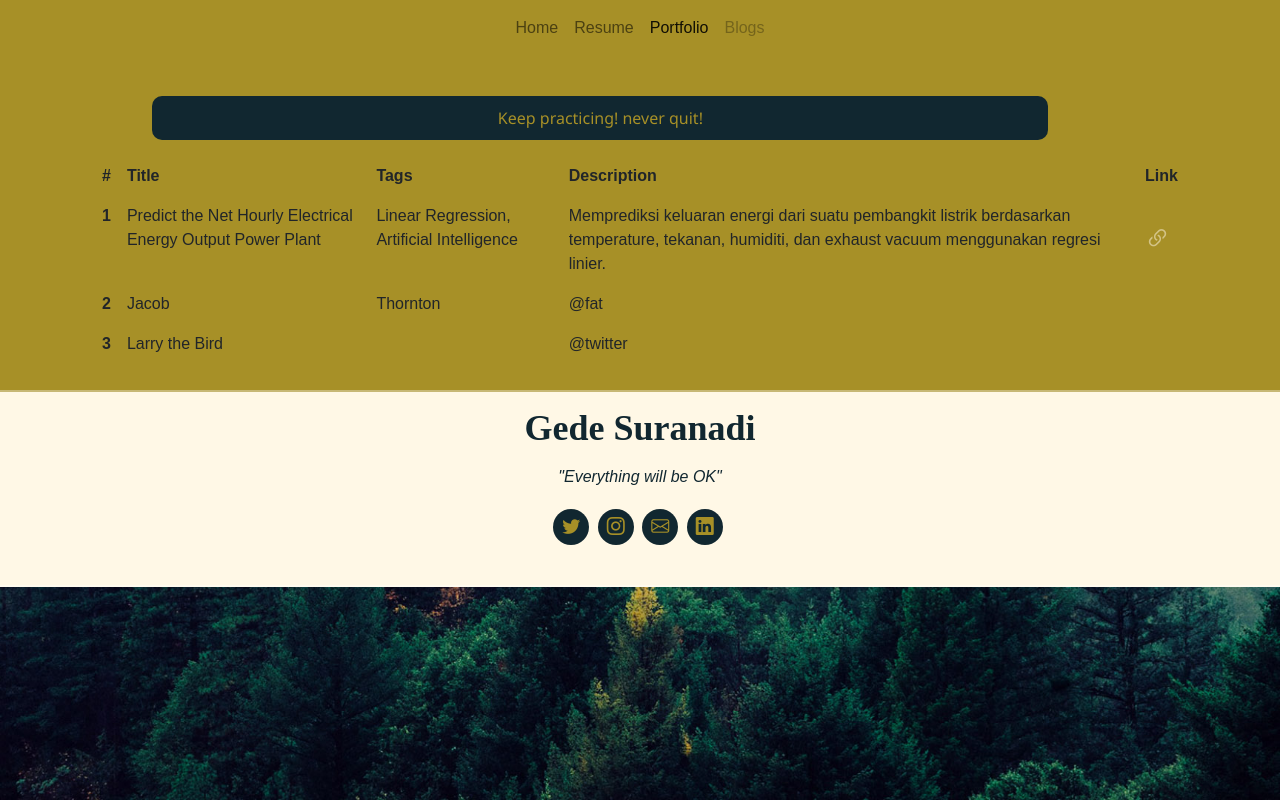
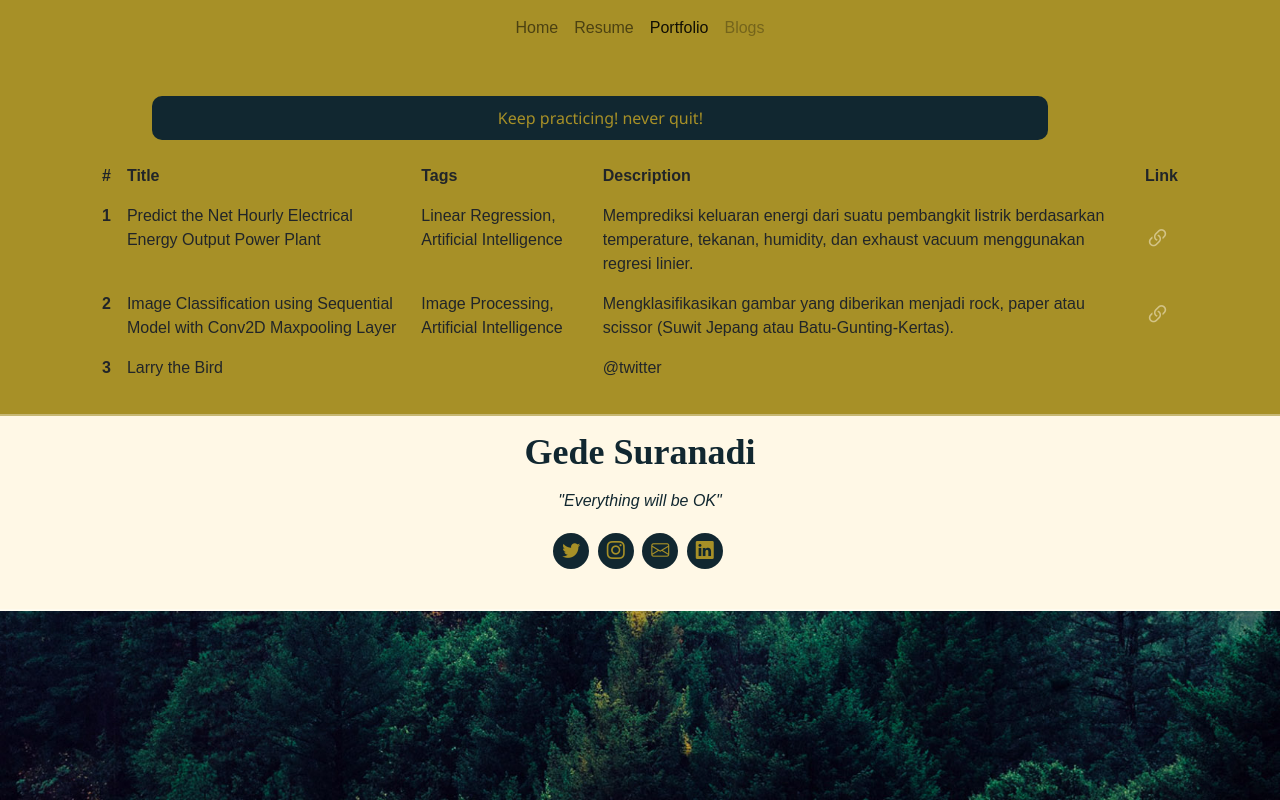
Before and after one commit to gedesuranadi/gedesuranadi.github.io, a plain HTML site: page portfolio.html in a window 1280 px wide. Drawn offline with nearby package versions, Linux system fonts and the light colour scheme.

Commit message:
Update portfolio.html

```diff
--- a/portfolio.html
+++ b/portfolio.html
@@ -11,7 +11,6 @@
 
   <link href="assets/img/favicon.png" rel="icon">
   <link href="assets/img/apple-touch-icon.png" rel="apple-touch-icon">
-
     <!--Icons-->
   <link rel="stylesheetlight" href="https://fonts.googleapis.com/icon?family=Material+Icons">
 
@@ -68,7 +67,7 @@
                 <td>Predict the Net Hourly Electrical Energy Output Power Plant</td>
                 <td>Linear Regression, Artificial Intelligence</td>
                 <td>Memprediksi keluaran energi dari suatu pembangkit listrik
-                  berdasarkan temperature, tekanan, humiditi,
+                  berdasarkan temperature, tekanan, humidity,
                   dan exhaust vacuum menggunakan regresi linier.</td>
                 <td class="align-middle">
                   <a target="_blank" href="https://github.com/gedesuranadi/portfolio_projects/blob/ff64c0d27e97d7f40d014f5ece26a7c812780c59/Linear_Regression_Energy_Output_Power_Plant.ipynb">
@@ -76,9 +75,12 @@
               </tr>
               <tr>
                 <th scope="row">2</th>
-                <td>Jacob</td>
-                <td>Thornton</td>
-                <td>@fat</td>
+                <td>Image Classification using Sequential Model with Conv2D Maxpooling Layer</td>
+                <td>Image Processing, Artificial Intelligence</td>
+                <td>Mengklasifikasikan gambar yang diberikan menjadi rock, paper atau scissor (Suwit Jepang atau Batu-Gunting-Kertas).</td>
+                <td class="align-middle">
+                  <a target="_blank" href="https://github.com/gedesuranadi/portfolio_projects/blob/51dd14ca23bfee223d71928b2aedf45b03d1a71f/image_classification_rockpaperscissor.ipynb">
+                    <i class="bi bi-link-45deg" style="font-size:25px ;"></i></a></td>
               </tr>
               <tr>
                 <th scope="row">3</th>
```
